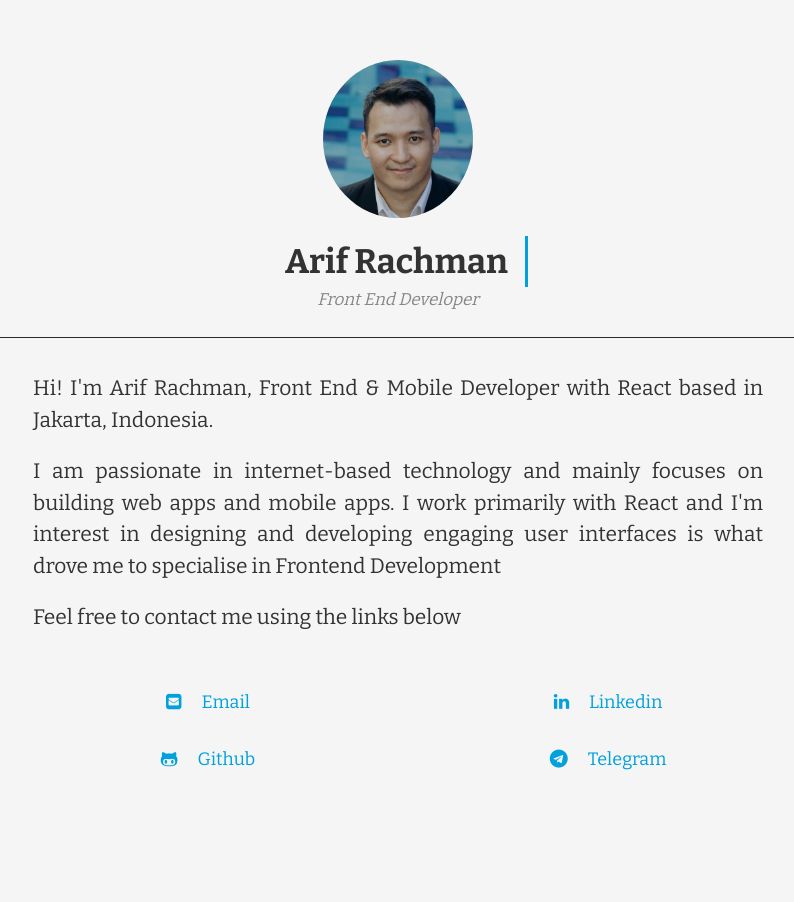
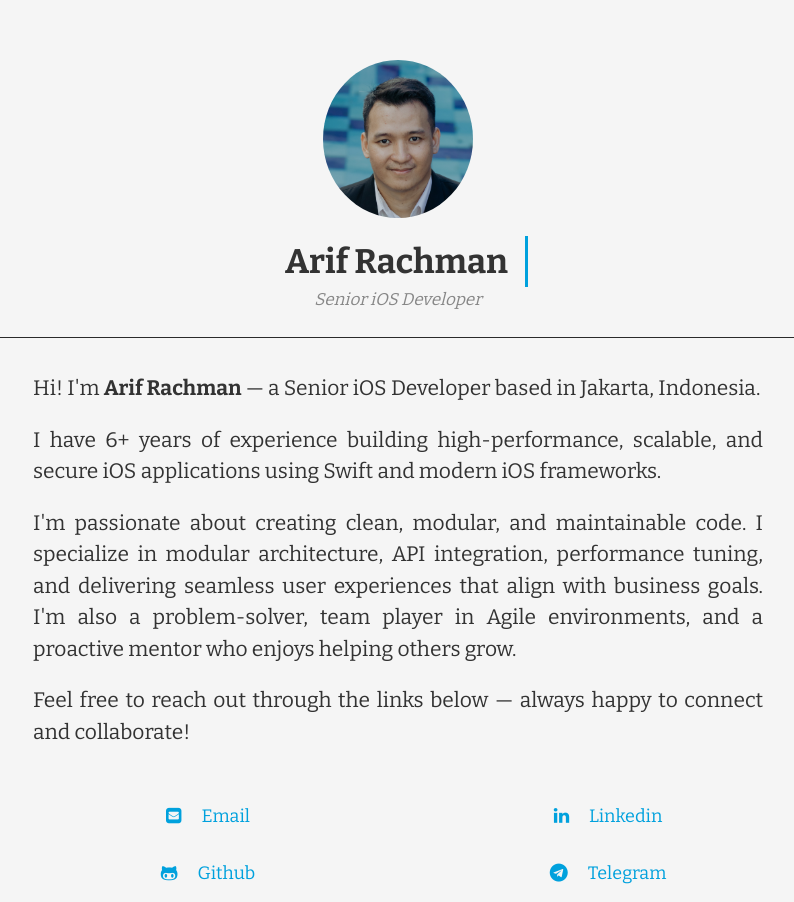
Before and after one commit to arifrach31/arifrach31.github.io, a plain HTML site: page index.html in a window 1280 px wide. Shown: the whole page, without its empty margins (242-1036 px from the left). Before the commit the page ends 800 px from the top, so only its background shows below. Drawn offline with nearby package versions, Linux system fonts and the light colour scheme.

Commit message:
Update role & summary

```diff
--- a/index.html
+++ b/index.html
@@ -19,14 +19,16 @@
           </div>
           <div class="profile-bio">
             <h1>Arif Rachman</h1>
-            <p>Front End Developer</p>
+            <p>Senior iOS Developer</p>
           </div>
         </div>
 
         <div class="aboutme">
-          <p>Hi! I'm Arif Rachman, Front End & Mobile Developer with React based in Jakarta, Indonesia.</p>
-          <p>I am passionate in internet-based technology and mainly focuses on building web apps and mobile apps. I work primarily with React and I'm interest in designing and developing engaging user interfaces is what drove me to specialise in Frontend Development</p>
-          <p>Feel free to contact me using the links below</p>
+          <p>Hi! I'm <b>Arif Rachman</b> — a Senior iOS Developer based in Jakarta, Indonesia.</p>
+          <p>I have 6+ years of experience building high-performance, scalable, and secure iOS applications using Swift and modern iOS frameworks.</p>
+          <p>I'm passionate about creating clean, modular, and maintainable code. I specialize in modular architecture, API integration, performance tuning, and delivering seamless user experiences that align with business goals.
+I'm also a problem-solver, team player in Agile environments, and a proactive mentor who enjoys helping others grow.</p>
+          <p>Feel free to reach out through the links below — always happy to connect and collaborate!</p>
         </div>
 
         <div class="social-link">
```
